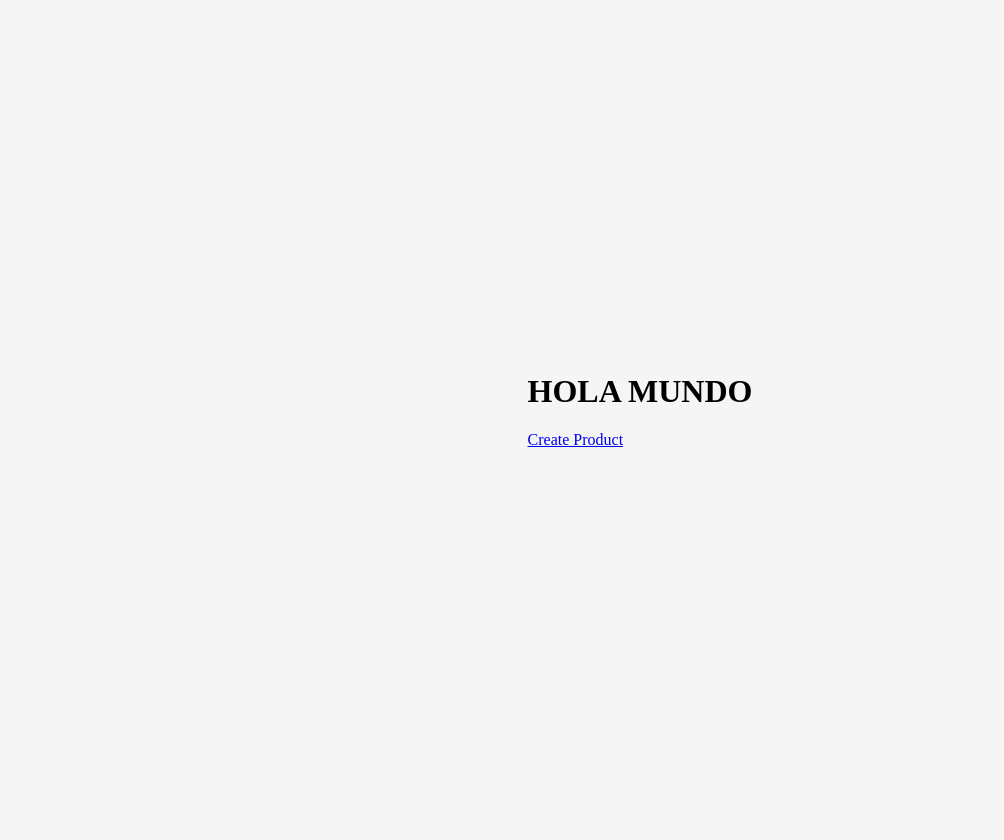
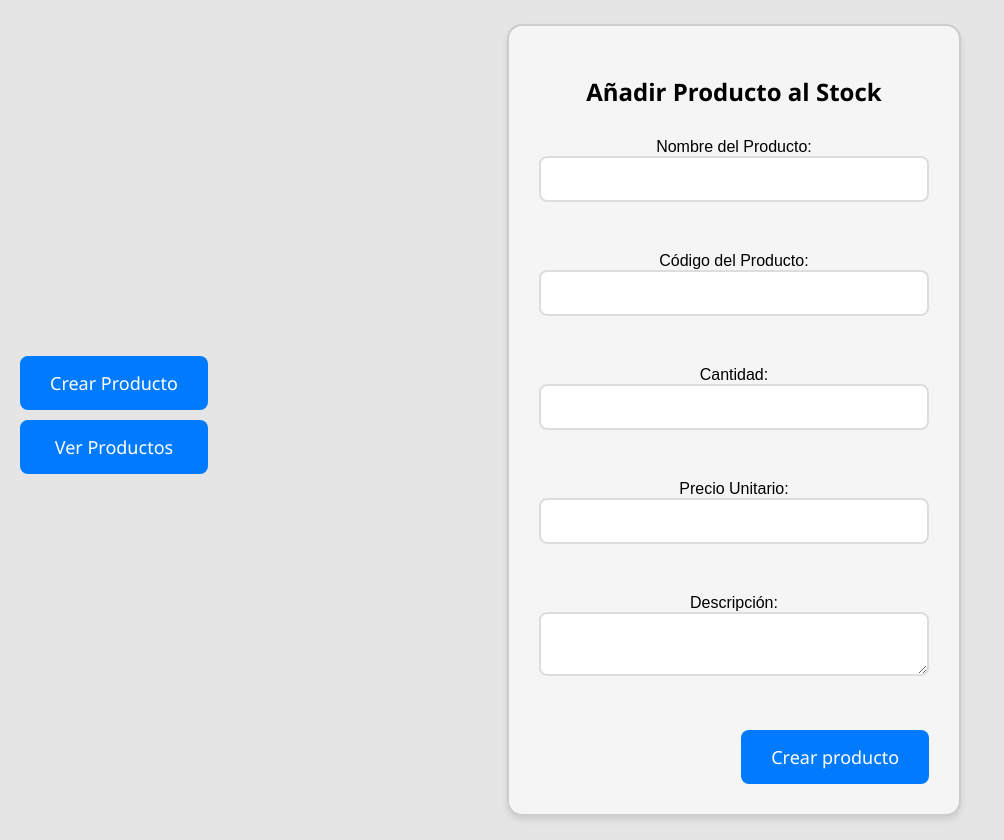
Before and after one commit to Facundo-cali/stock-one-front, a Next.js app: page / in a window 1280 px wide. Shown: the whole page, without its empty margins (0-1004 px from the left). Before the commit the page ends 800 px from the top, so only its background shows below. Built offline with nearby package versions, Linux system fonts and the light colour scheme.

Commit message:
agregado css, crear prod, ver prod

```diff
--- a/pages/products/create.js
+++ b/components/ProductForm.js
@@ -1,3 +1,4 @@
+
 import { useState } from 'react';
 
 function create() {
@@ -15,28 +16,32 @@ function create() {
         setProduct({ ...product, [e.target.name]: e.target.value });
     };
 
-    const handleSubmit = (e) => {
+    const handleSubmit = async (e) => {
         e.preventDefault();
 
         // Mostrar el indicador de carga
         setIsLoading(true);
         // Llamar a la función proporcionada para agregar el producto
-        fetch(`${process.env.NEXT_PUBLIC_BACKEND_URL}/products/add`, {
-            method: 'POST',
-            headers: {
-                'Content-Type': 'application/json',
-            },
-            body: JSON.stringify(product)
-        })
-            .then((response) => response.json())
-            .then((data) => {
-                console.log('Producto agregado con éxito:', data);
-                setIsLoading(false);
-            })
-            .catch((error) => {
-                console.error('Error:', error);
-                setIsLoading(false);
+        try {
+            const response = await fetch(`${process.env.NEXT_PUBLIC_BACKEND_URL}/products/add`, {
+                method: 'POST',
+                headers: {
+                    'Content-Type': 'application/json',
+                },
+                body: JSON.stringify(product),
             });
+
+            if (!response.ok) {
+                throw new Error('Error al agregar el producto');
+            }
+
+            const data = await response.json();
+            console.log('Producto agregado con éxito:', data);
+        } catch (error) {
+            console.error('Error:', error);
+        } finally {
+            setIsLoading(false);
+        }
 
 
         // Limpiar el formulario
@@ -106,4 +111,4 @@ function create() {
     );
 }
 
-export default create
+export default create;
--- /dev/null
+++ b/components/ProductList.js
@@ -0,0 +1,51 @@
+import React, { useEffect, useState } from 'react';
+
+function ViewProducts() {
+    const [products, setProducts] = useState([]);
+
+    useEffect(() => {
+        const fetchData = async () => {
+            try {
+                const response = await fetch(`${process.env.NEXT_PUBLIC_BACKEND_URL}/products/get`); // Suponiendo que '/api/products' es la ruta de tu API para obtener productos.
+                if (!response.ok) {
+                    throw new Error('Error al obtener los productos');
+                }
+                const data = await response.json();
+                setProducts(data);
+            } catch (error) {
+                console.error('Error:', error);
+            }
+        };
+
+        fetchData();
+    }, []);
+
+    return (
+        <div className="table-container">
+            <table>
+                <thead>
+                    <tr>
+                        <th>Nombre</th>
+                        <th>Código</th>
+                        <th>Cantidad</th>
+                        <th>Precio</th>
+                        <th>Descripción</th>
+                    </tr>
+                </thead>
+                <tbody>
+                    {products.map((product) => (
+                        <tr key={product._id}>
+                            <td>{product.name}</td>
+                            <td>{product.code}</td>
+                            <td>{product.quantity}</td>
+                            <td>${product.price.toFixed(2)}</td>
+                            <td>{product.description}</td>
+                        </tr>
+                    ))}
+                </tbody>
+            </table>
+        </div>
+    );
+}
+
+export default ViewProducts;
--- a/pages/index.js
+++ b/pages/index.js
@@ -1,13 +1,31 @@
-import Link from 'next/link'
-
+import { useState } from 'react';
+import ProductForm from '../components/ProductForm';
+import ProductList from '../components/ProductList';
 
 export default function Home() {
+  const [selectedOption, setSelectedOption] = useState('create'); // Estado inicial en 'create' para mostrar el formulario
+
   return (
-    <>
-      <div>
-        <h1>HOLA MUNDO </h1>
-        <Link href="/products/create">Create Product</Link>
+    <div className="home-container">
+      {/* Botones para seleccionar la opción */}
+      <div className="button-container">
+        <button
+          className="custom-button"
+          onClick={() => setSelectedOption('create')}
+        >
+          Crear Producto
+        </button>
+        <button
+          className="custom-button"
+          onClick={() => setSelectedOption('view')}
+        >
+          Ver Productos
+        </button>
       </div>
-    </>
-  )
+
+      {/* Renderizar el componente correspondiente en función de la opción seleccionada */}
+      {selectedOption === 'create' && <ProductForm />}
+      {selectedOption === 'view' && <ProductList />}
+    </div>
+  );
 }
--- a/styles/App.css
+++ b/styles/App.css
@@ -1,23 +1,65 @@
+/* Estilos generales */
+body {
+  margin: 0;
+  font-family: Arial, sans-serif;
+  background-color: #e5e5e5;
+}
+
+/* Estilos para el contenedor principal */
+.home-container {
+  display: flex;
+  justify-content: flex-start; /* Botones a la izquierda */
+  align-items: center;
+  height: 100vh;
+  padding: 20px;
+}
+
+/* Estilos para el contenedor de botones */
+.button-container {
+  display: flex;
+  flex-direction: column; /* Botones apilados verticalmente */
+}
+
+/* Estilos para los botones */
+.custom-button {
+  background-color: #007bff;
+  color: white;
+  padding: 15px 30px;
+  border: none;
+  border-radius: 8px;
+  cursor: pointer;
+  font-family: "Segoe UI", Tahoma, Geneva, Verdana, sans-serif;
+  font-size: 18px;
+  margin-bottom: 10px; /* Espacio entre los botones */
+}
+
+.custom-button:hover {
+  background-color: #0056b3;
+}
+
 /* Estilos para el formulario de agregar producto */
 form {
   text-align: center;
-  max-width: 400px;
+  max-width: 500px;
   margin: 0 auto;
-  padding: 20px;
-  border: 1px solid #ccc;
-  background-color: #f9f9f9;
-  border-radius: 5px;
-  box-shadow: 0 2px 4px rgba(0, 0, 0, 0.1);
+  padding: 30px;
+  border: 2px solid #ccc;
+  background-color: #f5f5f5;
+  border-radius: 15px;
+  box-shadow: 0 4px 6px rgba(0, 0, 0, 0.1);
+  font-family: Arial, sans-serif;
 }
 
 h2 {
   text-align: center;
-  margin-bottom: 20px;
+  margin-bottom: 30px;
+  font-family: "Segoe UI", Tahoma, Geneva, Verdana, sans-serif;
 }
 
 label {
   display: block;
-  margin-bottom: 10px;
+  margin-bottom: 20px;
+  font-family: Arial, sans-serif;
 }
 
 /* Estilos para los campos de entrada */
@@ -25,33 +67,90 @@ input[type="text"],
 input[type="number"],
 textarea {
   width: 100%;
-  padding: 8px;
-  border: 1px solid #ddd;
-  border-radius: 3px;
+  padding: 12px;
+  border: 2px solid #ddd;
+  border-radius: 8px;
   box-sizing: border-box;
-  margin-bottom: 20px;
-  font-size: 14px;
+  margin-bottom: 30px;
+  font-size: 16px;
+  font-family: Arial, sans-serif;
 }
 
+/* Estilos para el botón de enviar en el formulario */
 button[type="submit"] {
   background-color: #007bff;
   color: white;
-  padding: 10px 20px;
+  padding: 15px 30px;
   border: none;
-  border-radius: 3px;
+  border-radius: 8px;
   cursor: pointer;
+  font-family: "Segoe UI", Tahoma, Geneva, Verdana, sans-serif;
+  font-size: 18px;
+  float: right;
 }
 
 button[type="submit"]:hover {
   background-color: #0056b3;
 }
 
-/* Estilos para centrar el formulario verticalmente en la página */
-body {
-  display: flex;
-  justify-content: center;
-  align-items: center;
-  height: 100vh;
-  margin: 0;
+/* Estilos para el contenedor de la tabla */
+.table-container {
+  border-radius: 10px;
+  width: 80%;
+  margin: 20px auto;
+  max-height: 800px; /* Establece la altura máxima deseada */
+  overflow-y: auto; /* Agrega desplazamiento vertical si la tabla excede la altura */
+}
+
+/* Estilos para la tabla */
+table {
+  width: 100%;
+  font-family: Arial, sans-serif;
+  background-color: #fff;
+  box-shadow: 0 4px 6px rgba(0, 0, 0, 0.1);
+  border-radius: 8px;
+  border-collapse: collapse;
+}
+
+/* Estilos para las celdas de la tabla (th y td) */
+th,
+td {
+  padding: 15px; /* Espacio interno para las celdas */
+  border-bottom: 2px solid #ddd;
+  text-align: left;
+  font-size: 16px;
+  border-right: 2px solid #ddd; /* Línea vertical entre las celdas */
+}
+
+/* Estilos para las filas impares de la tabla */
+tr:nth-child(odd) {
   background-color: #f5f5f5;
 }
+
+/* Estilos para las celdas de encabezado (th) */
+th {
+  background-color: #007bff;
+  color: white;
+  border-right: 2px solid #ddd; /* Línea vertical entre las celdas */
+}
+
+/* Estilos para el scroll vertical */
+.table-container::-webkit-scrollbar {
+  width: 10px; /* Ancho del scroll vertical */
+}
+
+/* Estilos para el track del scroll */
+.table-container::-webkit-scrollbar-track {
+  background-color: #f1f1f1; /* Color de fondo del track */
+}
+
+/* Estilos para el thumb (barra de desplazamiento) del scroll */
+.table-container::-webkit-scrollbar-thumb {
+  background-color: #007bff; /* Color de la barra de desplazamiento */
+  border-radius: 5px; /* Borde redondeado de la barra de desplazamiento */
+}
+
+/* Estilos cuando se pasa el mouse sobre el thumb del scroll */
+.table-container::-webkit-scrollbar-thumb:hover {
+  background-color: #0056b3; /* Color de la barra de desplazamiento al pasar el mouse */
+}
```
